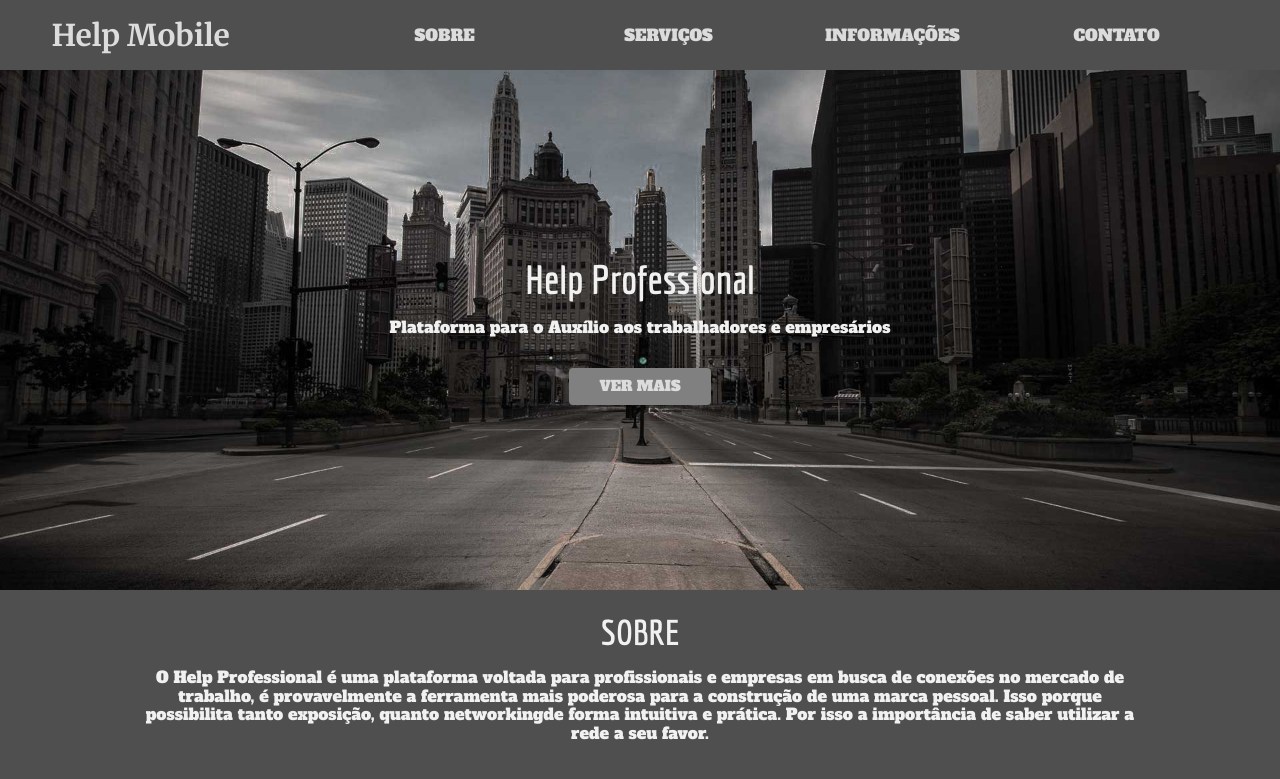
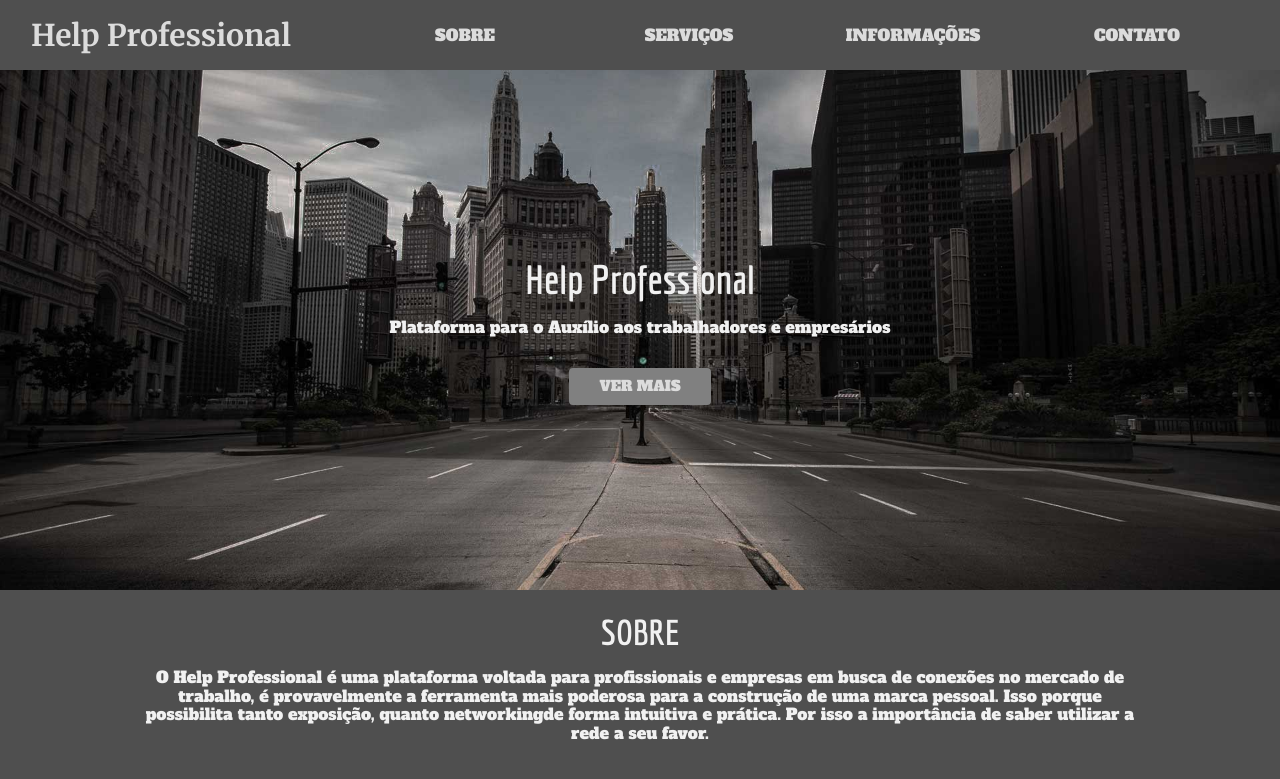
Before and after one commit to FelipeHonoratoo/Help-Professional, a plain HTML site: page public_help/index.html in a window 1280 px wide. Shown: the top 779 px of the page. Drawn offline with Linux system fonts and the light colour scheme.

Commit message:
Update index.html

```diff
--- a/public_help/index.html
+++ b/public_help/index.html
@@ -11,7 +11,7 @@
 
 <body>
 	<nav>
-		<a href="#">Help Mobile</a>
+		<a href="#">Help Professional</a>
 		<ul>
 			<li><a href="#sobre">SOBRE</a></li>
 			<li><a href="#servicos">SERVIÇOS</a></li>
```
